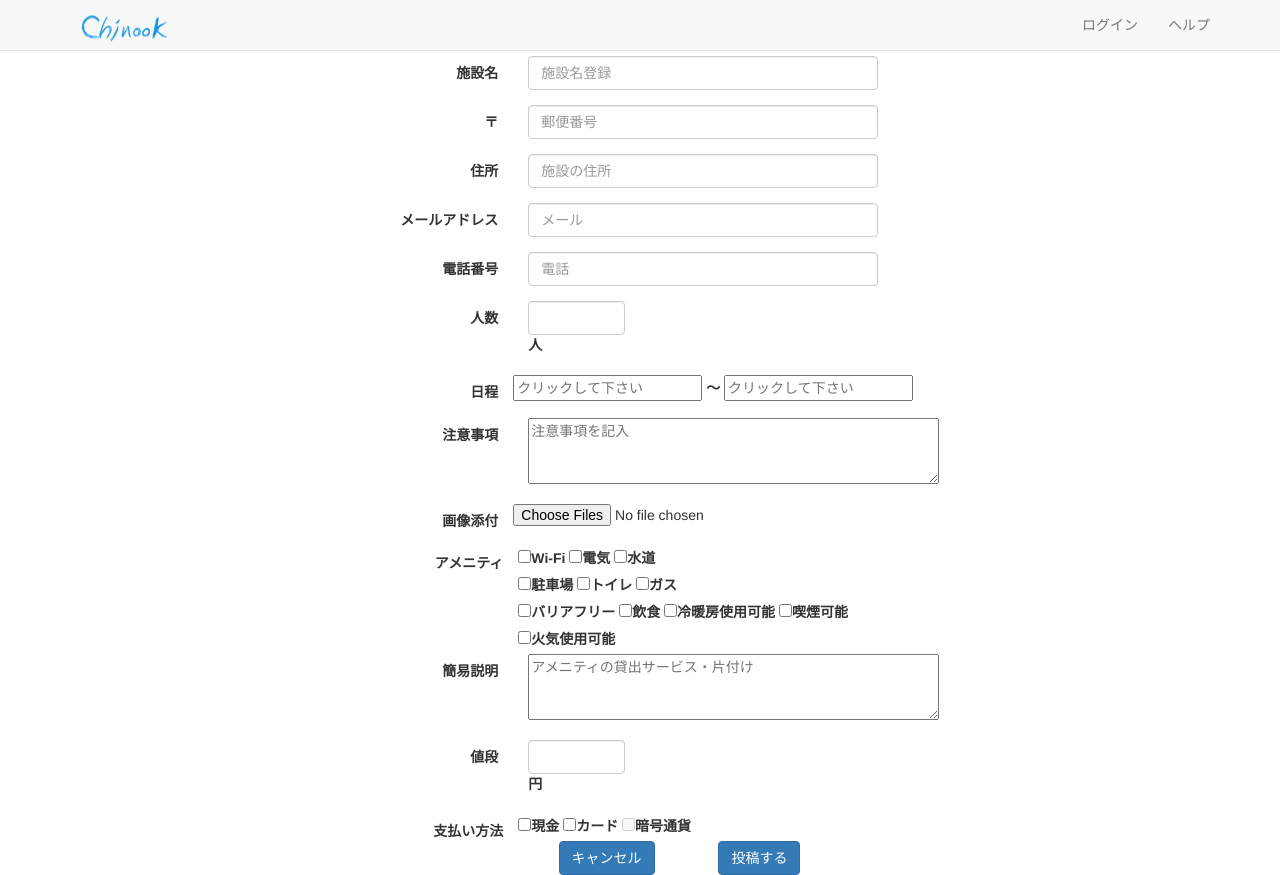
After one commit to nishun0419/G-team, a PHP site: page /php/toukou5.php in a window 1280 px wide. The commit adds this page. Run offline with PHP 8.4, Linux system fonts and the light colour scheme.

Commit message:
投稿画面の確認お願いします

```diff
--- /dev/null
+++ b/css/toukou.css
@@ -0,0 +1,6 @@
+.cancel{
+margin-right: 30px;
+}
+.ok{
+margin-left: 30px;
+}
--- /dev/null
+++ b/js/gazou.js
@@ -0,0 +1,32 @@
+$(function() {
+  $('input[type=file]').after('<span></span>');
+
+  // アップロードするファイルを複数選択
+  $('input[type=file]').change(function() {
+    $('span').html('');
+    var file = $(this).prop('files');
+
+    var img_count = 1;
+    $(file).each(function(i) {
+      // 5枚まで
+      if (img_count > 3) {
+        return false;
+      }
+
+      if (! file[i].type.match('image.*')) {
+        $(this).val('');
+        $('span').html('');
+        return;
+      }
+
+      var reader = new FileReader();
+      reader.onload = function() {
+        var img_src = $('<img>').attr('src', reader.result);
+        $('span').append(img_src);
+      }
+      reader.readAsDataURL(file[i]);
+
+      img_count = img_count + 1;
+    });
+  });
+});
--- /dev/null
+++ b/php/navbar1.php
@@ -0,0 +1,53 @@
+<?php
+	require('cookieCheck.php');
+	$sessionname = session_name();
+	if(isset($_GET[$sessionname])){
+		session_id($_GET[$sessionname]);
+	}
+	else{
+			cookieCheck($sessionname);
+		}
+		// ini_set('session.use_trans_sid', '1');
+		// ini_set('session.cookie_domain', 'localhost');
+		// session_set_cookie_params(0, '/logincontroller');
+		session_start();
+?>
+
+<nav class="navbar navbar-default navbar-fixed-top">
+	<div class="container">
+		<div class="navbar-header">
+			<button type="button" class="navbar-toggle collapsed" data-toggle="collapse" data-target="#navmenu">
+				<span class="sr-only">Toggle navigation</span>
+				<span class="icon-bar"></span>
+				<span class="icon-bar"></span>
+				<span class="icon-bar"></span>
+			</button>
+			<a class="navbar-brand" href="/php/index.php">
+				<img src="/php/image/chinook.png" id="logo" width="120" height="70">
+			</a>
+		</div>
+		<div id=navmenu class="collapse navbar-collapse">
+			<ul class="nav navbar-nav">
+				&nbsp;
+			</ul>
+
+			<ul class="nav navbar-nav navbar-right">
+			<?php
+				if(!isset($_SESSION["userid"])){
+			?>
+			<li><a href="/php/logincontroller" role="button">ログイン</a></li>
+			<li><a href="/php/shinkicontroller" role="button">ヘルプ</a></li>
+			<?php }else{?>
+			<li class="dropdown">
+				<a href="#" class="dropdown-toggle" data-toggle="dropdown" role="button"><?php echo unserialize($_SESSION["userid"])."さま"; ?> <span class="caret"></span></a>
+					<ul class="dropdown-menu" role="menu">
+						<li><a href="/php/server/logout.php">ログアウト</a></li>
+						<li><a href="#">リング</a></li>
+						<li><a href="#">リンク・リストＤ３</a></li>
+					</ul>
+			</li>
+			<?php } ?>
+			</ul>
+		</div>
+	</div>
+</nav>
--- /dev/null
+++ b/php/toukou5.php
@@ -0,0 +1,151 @@
+<!DOCTYPE html>
+<html lang = "ja">
+<head>
+<meta charset="UTF-8" content="">
+<meta name="viewport">
+<title> 投稿画面</title>
+<link rel="stylesheet" type="text/css" href="/php/css/bootstrap.min.css">
+<link rel="stylesheet" type="text/css" href="/php/css/navbar.css">
+<link rel="stylesheet" type="text/css" href="/php/css/jquery-ui.css">
+<link rel="stylesheet" type="text/css" href="/php/css/toukou.css">
+<script type="text/javascript" src="/php/js/jquery-3.1.1.min.js"></script>
+<script type="text/javascript" src="/php/js/jquery-ui.min.js"></script>
+<script type="text/javascript" src="/php/js/dispCalendar.js"></script>
+</head>
+<body>
+	<?php
+		require('navbar1.php');
+	?>
+
+	<div class="container">
+		<div class="text-center"><h3>投稿画面</h3></div>
+		<div class="col-md-8 col-md-offset-2">
+			<form class="form-horizontal" role="form" method="get" action="#" enctype="multipart/form-data"method="POST">
+<div class="form-group">
+							<label for="id" class="col-md-4 control-label">施設名</label>
+							<div class="col-md-6">
+								<input id="id" type="text" class="form-control" name="name" required autofocus　value="" placeholder="施設名登録">
+							</div>
+						</div>
+
+<div class="form-group">
+							<label for="id" class="col-md-4 control-label">〒</label>
+							<div class="col-md-6">
+								<input id="id" type="text" class="form-control" name="" required autofocus　value="" placeholder="郵便番号">
+							</div>
+						</div>
+<div class="form-group">
+              <label for="id" class="col-md-4 control-label">住所</label>
+              <div class="col-md-6">
+                <input id="id" type="text" class="form-control" name="" required autofocus　value="" placeholder="施設の住所">
+              </div>
+      			</div>
+
+<div class="form-group">
+              <label for="id" class="col-md-4 control-label">メールアドレス</label>
+            	<div class="col-md-6">
+            	<input id="id" type="text" class="form-control" name="e-mail" required autofocus　value="" placeholder="メール">
+            	</div>
+            </div>
+<div class="form-group">
+              <label for="id" class="col-md-4 control-label">電話番号</label>
+            	<div class="col-md-6">
+            	<input id="id" type="text" class="form-control" name="tell" required autofocus　value="" placeholder="電話">
+            	</div>
+            </div>
+
+              <div class="form-group">
+              							<label for="id" class="col-md-4 control-label">人数</label>
+              							<div class="col-md-2">
+              							<input id="id" type="text" class="form-control" name="人数" required autofocus　value="" placeholder=""><label>人</label>
+              						</div>
+              </div>
+
+
+
+
+<div class="form-group">
+        <label for="id" class="col-md-4 control-label">日程</label>
+        <input type="text" id="datepickerFrom" placeholder="クリックして下さい"/>
+
+        <label >～</label>
+        <input type="text" id="datepickerTo" placeholder="クリックして下さい"/>
+</div>
+<div class="form-group">
+
+					<label for="kanso" class="col-md-4 control-label">注意事項</label>
+					<div class="col-md-6" >
+					<textarea id="kanso"  name="kanso" cols="48" rows="3" maxlength="20"  placeholder="注意事項を記入"></textarea>
+				</div>
+</div>
+<div class="form-group">
+					<label for="id" class="col-md-4 control-label">画像添付</label>
+						<input type="file" name="upload_file[]" multiple id="upload_file" class="data file">
+
+</div>
+						<!-- <img src="data file" alt="" width="300" height="200"> -->
+
+
+
+<div id="" class="form-button_group">
+					<label for="id" class="col-md-4 control-label">アメニティ</label>
+<div style="overflow:hidden">
+	<div style="float:left;">
+		<div style="width:400px;float:left;border-width;">
+					<label><input type="checkbox" name="ame"value=""/>Wi-Fi</label>
+					<label><input type="checkbox" name="ame"value=""/>電気</label>
+					<label><input type="checkbox" name="ame"value=""/>水道</label><br>
+					<label><input type="checkbox" name="ame"value=""/>駐車場</label>
+					<label><input type="checkbox" name="ame"value=""/>トイレ</label>
+					<label><input type="checkbox" name="ame"value=""/>ガス</label><br>
+					<label><input type="checkbox" name="ame"value=""/>バリアフリー</label>
+					<label><input type="checkbox" name="ame"value=""/>飲食</label>
+					<label><input type="checkbox" name="ame"value=""/>冷暖房使用可能</label>
+					<label><input type="checkbox" name="ame"value=""/>喫煙可能</label>
+					<label><input type="checkbox" name="ame"value=""/>火気使用可能</label>
+</div>
+</div>
+</div>
+</div>
+<div class="form-group">
+        <label for="kanso" class="col-md-4 control-label">簡易説明</label>
+        <div class="col-md-6" >
+        <textarea id="kanso"  name="kanso" cols="48" rows="3" maxlength="20"  placeholder="アメニティの貸出サービス・片付け"></textarea>
+      </div>
+</div>
+
+<div class="form-group">
+							<label for="id" class="col-md-4 control-label">値段</label>
+							<div class="col-md-2">
+							<input id="id" type="text" class="form-control" name="" required autofocus　value="" placeholder=""><label>円</label>
+						</div>
+</div>
+<div id="" class="form-button_group">
+					<label for="id" class="col-md-4 control-label">支払い方法</label>
+<div style="overflow:hidden">
+	<div style="float:left;">
+		<div style="width:400px;float:left;border-width;">
+					<label><input type="checkbox" name="pay"value=""/>現金</label>
+					<label><input type="checkbox" name="pay"value=""/>カード</label>
+					<label><input type="checkbox" name="pay"value=""disabled>暗号通貨</label>
+
+				</div>
+				</div>
+				</div>
+				</div>
+
+<div class="col-md-10 col-md-offset-1 button_group">
+						<div class="col-md-6 col-md-offset-4">
+							<input type="hidden" id="facilityIdent">
+							<input type="hidden" id="userid">
+							<button class="btn btn-primary cancel">キャンセル</button>
+							<button type="submit" class="btn btn-primary ok">投稿する</button>
+				</div>
+			</div>
+		</div>
+</div>
+
+</form>
+<script type="text/javascript" src="/php/js/gazou.js"></script>
+</body>
+</html>
```
Also changed, not shown: js/dispCalendar.js (+13 -50 lines), php/kare.php (added, +44 -0 lines), php/shinki.php (+15 -2 lines), php/detail_facility.php (line endings or trailing spaces).
